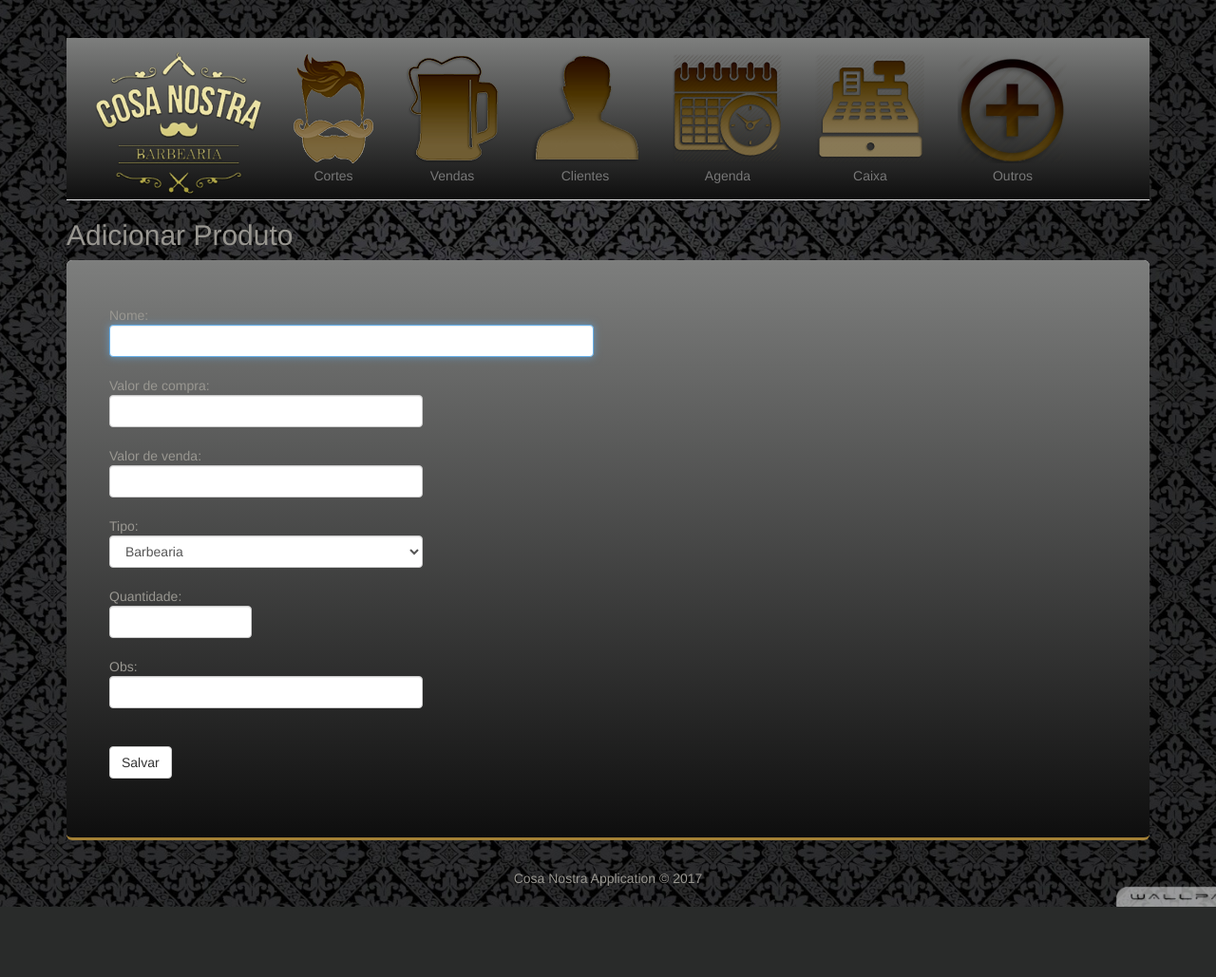
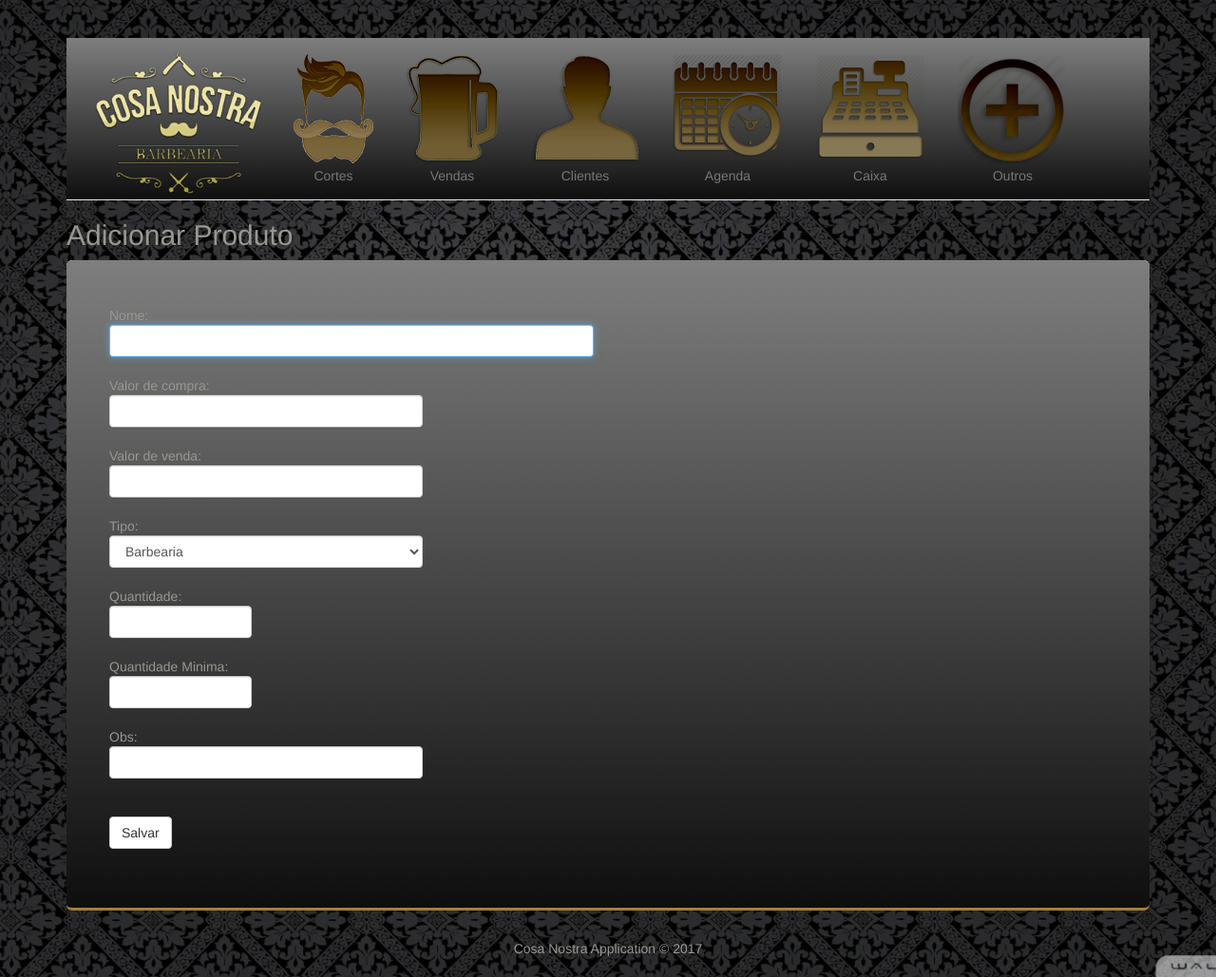
Before and after one commit to redcliver/CosaNostra, a Django app: page /outros/addproduto/ in a window 1280 px wide. Shown: the whole page at 95% size. Before the commit the page ends 955 px from the top, so only its background shows below. Run offline with Django 3.2, Linux system fonts and the light colour scheme; some libraries are stand-ins or nearby versions.

Commit message:
qnt minima

```diff
--- a/CosaNostra/settings.py
+++ b/CosaNostra/settings.py
@@ -29,7 +29,7 @@ DEBUG = True
 
 ALLOWED_HOSTS = [
     'cosanostra66.herokuapp.com',
-    '127.0.0.1',
+    'localhost',
     'cosanostrabarbearia.com',
 ]
 
--- a/home/views.py
+++ b/home/views.py
@@ -11,5 +11,5 @@ def home(request):
     #client = Client(account_sid, auth_token)
     #msg1 = "Este e um teste de msg"
     #message = client.messages.create(to="+5567991865754", from_="(559) 869-4092",body=msg1)
-    msg = "Mensagem enviada com sucesso!"
+
     return render(request, 'home/home.html', {'title':'Home', 'msg':msg})
--- a/outros/models.py
+++ b/outros/models.py
@@ -22,6 +22,7 @@ class produto(models.Model):
     preco_comp = models.DecimalField(max_digits=5, decimal_places=2)
     preco_vend = models.DecimalField(max_digits=5, decimal_places=2)
     qnt = models.IntegerField()
+    qnt_minima = models.IntegerField()
     obs = models.CharField(max_length=200, null=True, blank=True)
     tipo = models.CharField(max_length=1, choices=TIPOS)
 
--- a/outros/templates/addproduto.html
+++ b/outros/templates/addproduto.html
@@ -42,6 +42,13 @@
             </div>
         </div>
         <div class="row">
+            <div class="col-md-2">
+                Quantidade Minima:<br />
+                <input class="form-control" name="qnt_minima" type="number" required/>
+                <br />
+            </div>
+        </div>
+        <div class="row">
             <div class="col-md-4">
                 Obs:<br />
                 <input class="form-control" maxlength="200" name="obs" type="text" />
--- a/outros/templates/editaprod.html
+++ b/outros/templates/editaprod.html
@@ -21,6 +21,8 @@
                     <th>Nome</th>
                     <th>Preço compra</th>
                     <th>Preço venda</th>
+                    <th>Qnatidade</th>
+                    <th>Qnatidade Min.</th>
                     <th>Obs</th>
                     <th>Tipo</th>
                     <th>Editar</th>
@@ -32,6 +34,8 @@
                     <td>{{produto.nome}}</td>
                     <td>{{produto.preco_comp}}</td>
                     <td>{{produto.preco_vend}}</td>
+                    <td>{{produto.qnt}}</td>
+                    <td>{{produto.qnt_minima}}</td>
                     <td>{{produto.obs}}</td>
                     {% if produto.tipo == 'B' %}
                         <td>Bar</td>
--- a/outros/views.py
+++ b/outros/views.py
@@ -14,7 +14,8 @@ def addproduto(request):
         tipo = request.POST.get('tipo')
         obs = request.POST.get('obs')
         qnt = request.POST.get('qnt')
-        produto1 = produto(nome=nome, preco_comp=preco_comp, preco_vend=preco_vend, tipo=tipo, obs=obs, qnt=qnt)
+        qnt_minima = request.POST.get('qnt_minima')
+        produto1 = produto(nome=nome, preco_comp=preco_comp, preco_vend=preco_vend, tipo=tipo, obs=obs, qnt=qnt, qnt_minima=qnt_minima)
         produto1.save()
         msg = "Produto cadastrado com sucesso!"
         return render(request, 'home/home.html', {'title':'Home', 'msg':msg})
@@ -89,12 +90,14 @@ def editaprod1(request):
         produto_preco_comp = request.POST.get('preco_comp')
         produto_preco_vend = request.POST.get('preco_vend')
         produto_qnt = request.POST.get('qnt')
+        produto_qnt_minima = request.POST.get('qnt_minima')
         produto_obs = request.POST.get('obs')
         produto_tipo = request.POST.get('tipo')
         produto1.nome = produto_nome
         produto1.preco_comp= produto_preco_comp
         produto1.preco_vend= produto_preco_vend
         produto1.qnt = produto_qnt
+        produto1.qnt_minima = produto_qnt_minima
         produto1.obs= produto_obs
         produto1.tipo= produto_tipo
         produto1.save()
```
Also changed, not shown: outros/templates/addproduto1.html (+14 -0 lines), outros/templates/editaprod1.html (+7 -0 lines), caixa/migrations/0027_auto_20171031_1946.py (added), home/migrations/0037_auto_20171031_1946.py (added), outros/migrations/0037_auto_20171031_1946.py (added).
